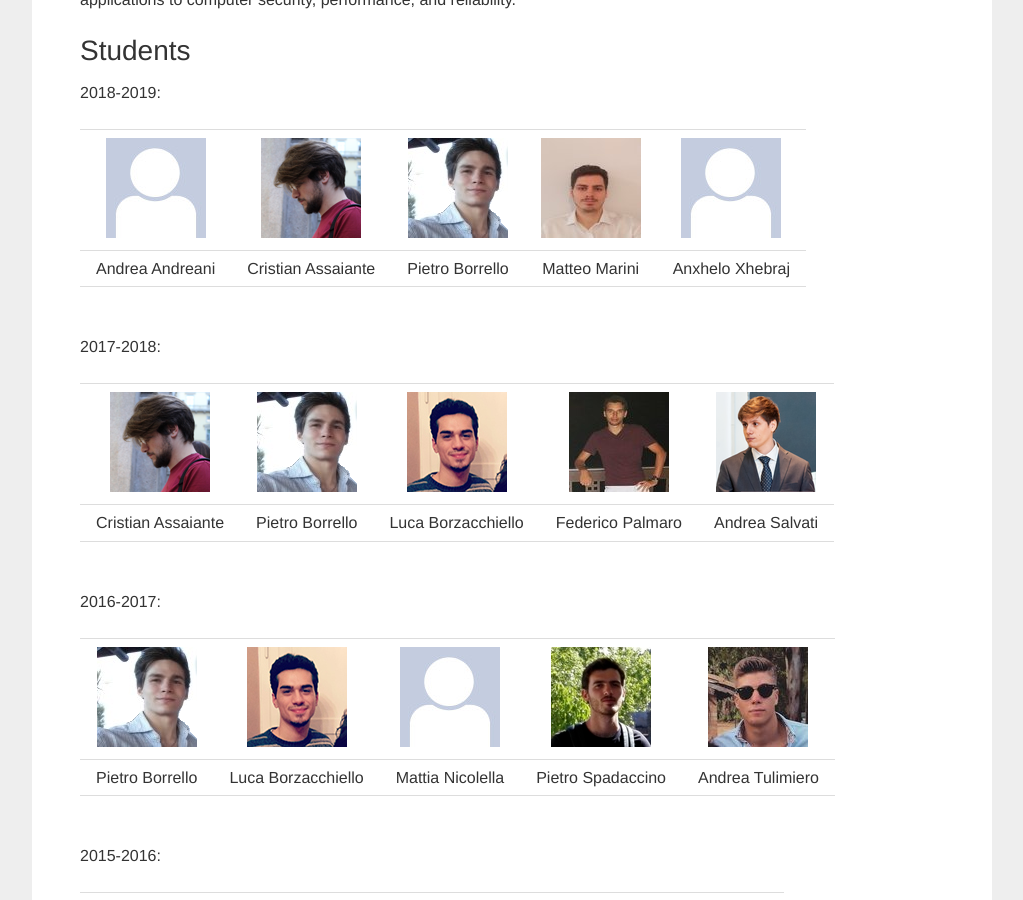
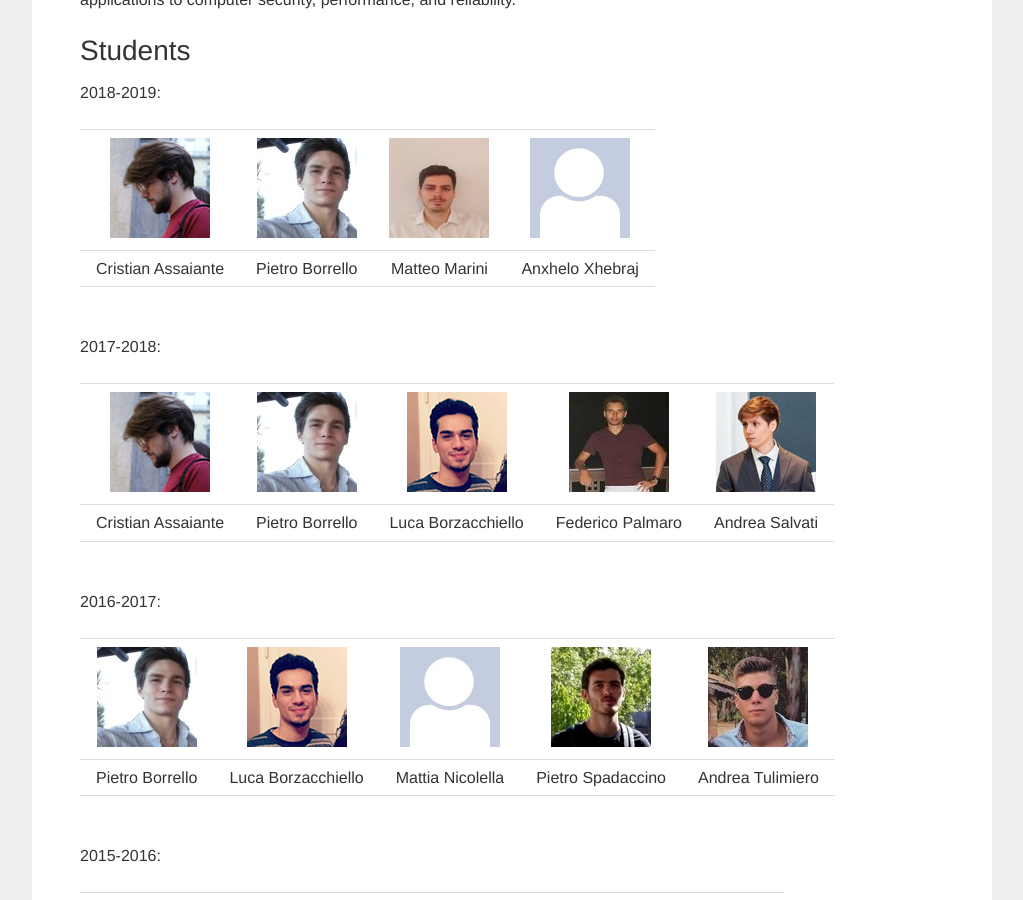
Before and after one commit to season-lab/season-lab.github.io, a Jekyll site: the page built from honors.md, in a window 1280 px wide and 900 px high, scrolled down 409 px. Shown: the whole window, without its empty margins (128-1151 px from the left). Built offline with Jekyll 4.4.1, drawn with Linux system fonts in a browser that asks for light colours.

Commit message:
Andreani quit

```diff
--- a/honors.md
+++ b/honors.md
@@ -12,9 +12,9 @@ The Honors Programs of the B.Sc. and M.Sc. in Computer Science and Engineering i
 
 2018-2019:
 
-| ![alt text](assets/img/generic.jpg "Andrea Andreani") | ![alt text](assets/img/assaiante.png "Cristian Assaiante") | ![alt text](assets/img/students/borrello.png "Pietro Borrello") | ![alt text](assets/img/marini.jpg "Matteo Marini") | ![alt text](assets/img/generic.jpg "Anxhelo Xhebraj")  |
-| :-------------------: | :-------------------: | :-------------------: | :-------------------: | :-------------------: |
-| Andrea Andreani | Cristian Assaiante | Pietro Borrello | Matteo Marini | Anxhelo Xhebraj |
+| ![alt text](assets/img/assaiante.png "Cristian Assaiante") | ![alt text](assets/img/students/borrello.png "Pietro Borrello") | ![alt text](assets/img/marini.jpg "Matteo Marini") | ![alt text](assets/img/generic.jpg "Anxhelo Xhebraj")  |
+| :-------------------: | :-------------------: | :-------------------: | :-------------------: |
+| Cristian Assaiante | Pietro Borrello | Matteo Marini | Anxhelo Xhebraj |
 
 <br />
 
```
